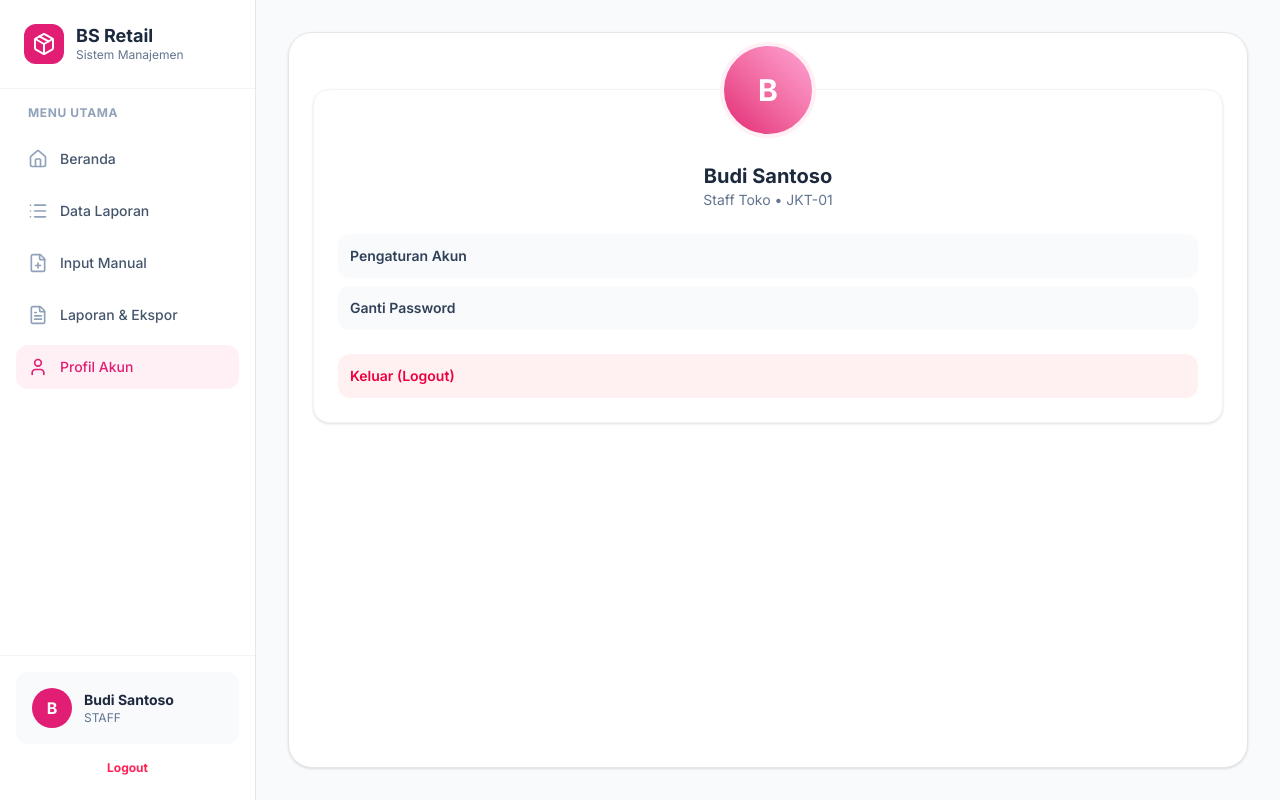
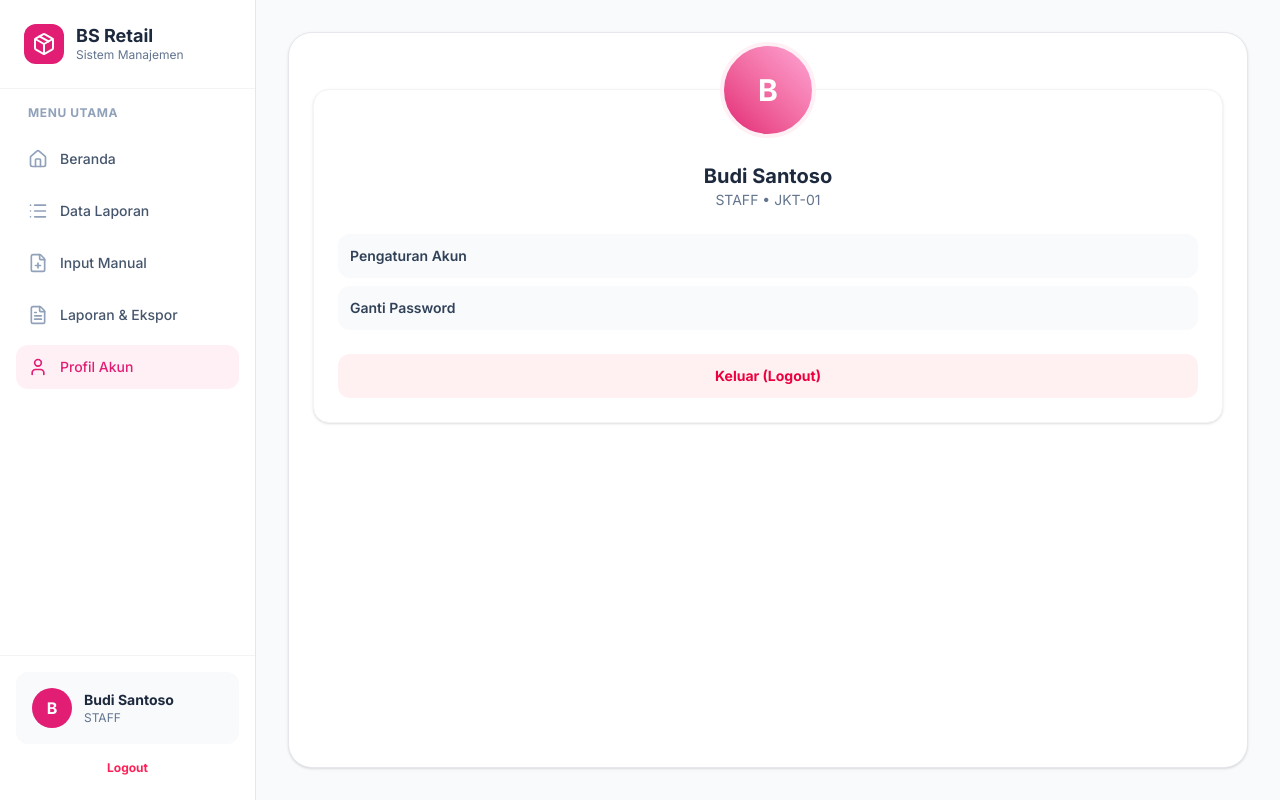
Before and after one commit to kaaleeeee/bs-retail, a Next.js app: page /profile in a window 1280 px wide. Built offline with nearby package versions, Linux system fonts and the light colour scheme.

Commit message:
fix: profil logout button and auto-clear old dummy storage

```diff
--- a/src/app/(dashboard)/profile/page.tsx
+++ b/src/app/(dashboard)/profile/page.tsx
@@ -1,13 +1,24 @@
+"use client";
+
+import { useAuthUser } from "@/hooks/useAuthUser";
+
 export default function ProfilePage() {
+  const user = useAuthUser();
+
+  const handleLogout = () => {
+    document.cookie = "auth_role=; max-age=0; path=/";
+    window.location.href = "/login";
+  };
+
   return (
     <div className="flex flex-col min-h-[70vh]">
       <div className="bg-white p-6 rounded-2xl shadow-sm border border-gray-100 flex flex-col items-center mt-8 relative">
-        <div className="w-24 h-24 bg-gradient-to-tr from-[#E11D74] to-pink-300 rounded-full flex items-center justify-center text-white text-3xl font-bold absolute -top-12 border-4 border-[#FFF0F5]">
-          B
+        <div className="w-24 h-24 bg-gradient-to-tr from-[#E11D74] to-pink-300 rounded-full flex items-center justify-center text-white text-3xl font-bold absolute -top-12 border-4 border-[#FFF0F5] uppercase">
+          {user?.name.charAt(0) || "B"}
         </div>
         <div className="mt-12 text-center">
-          <h1 className="text-xl font-bold text-slate-800">Budi Santoso</h1>
-          <p className="text-sm text-slate-500">Staff Toko • JKT-01</p>
+          <h1 className="text-xl font-bold text-slate-800">{user?.name || "Budi Santoso"}</h1>
+          <p className="text-sm text-slate-500 uppercase">{user?.role || "Staff"} • JKT-01</p>
         </div>
 
         <div className="w-full mt-6 flex flex-col gap-2">
@@ -17,7 +28,7 @@ export default function ProfilePage() {
           <button className="w-full bg-slate-50 hover:bg-slate-100 p-3 rounded-xl text-sm font-semibold text-left text-slate-700 transition">
             Ganti Password
           </button>
-          <button className="w-full bg-rose-50 hover:bg-rose-100 p-3 rounded-xl text-sm font-semibold text-left text-rose-600 transition mt-4">
+          <button onClick={handleLogout} className="w-full bg-rose-50 hover:bg-rose-100 p-3 rounded-xl text-sm font-bold text-center text-rose-600 transition mt-4">
             Keluar (Logout)
           </button>
         </div>
--- a/src/hooks/useBSReports.ts
+++ b/src/hooks/useBSReports.ts
@@ -20,7 +20,14 @@ export function useBSReports() {
   useEffect(() => {
     const stored = localStorage.getItem("bs_reports");
     if (stored) {
-      setReports(JSON.parse(stored));
+      const parsed = JSON.parse(stored);
+      // Auto-migrate: wipe old dummy data that doesn't have the new fields
+      if (parsed.length > 0 && parsed[0].id.startsWith("BS-00")) {
+        localStorage.removeItem("bs_reports");
+        setReports([]);
+      } else {
+        setReports(parsed);
+      }
     }
   }, []);
 
```
